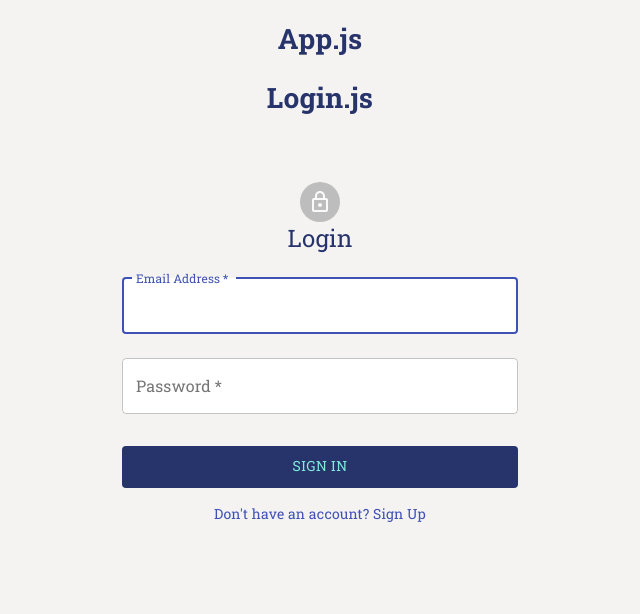
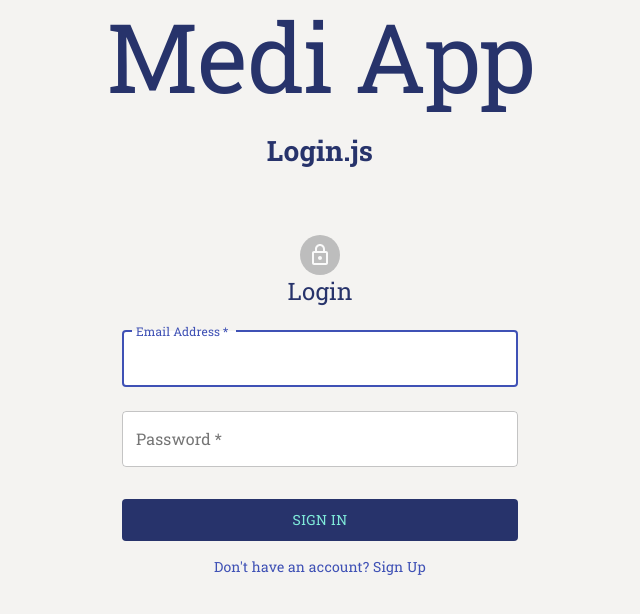
Before and after one commit to berit-stange/medication-counter-app-react, a React (Create React App) app: page /login in a window 1280 px wide. Shown: the top 614 px of the page, without its empty margins (320-960 px from the left). Built offline with nearby package versions, Linux system fonts and the light colour scheme.

Commit message:
changed title

```diff
--- a/src/App.js
+++ b/src/App.js
@@ -1,5 +1,6 @@
 import React from 'react';
 import { BrowserRouter as Router, Route, Switch } from 'react-router-dom';
+import Typography from '@material-ui/core/Typography';
 import Home from './pages/Home';
 import Login from './pages/Login';
 import Signup from './pages/Signup';
@@ -9,12 +10,20 @@ function App() {
 
   return (
     <div>
-      <h1>App.js</h1>
+      {/* <h1>App.js</h1> */}
+      <Typography variant="h1" noWrap>
+        Medi App
+      </Typography>
       <Router>
         <div>
           <Switch>
             <Route exact path="/" component={Home} />
-            <Route exact path="/login" component={Login} />
+            {/* <Route exact path="/login" component={Login} /> */}
+            <Route path="/login" render={() => {
+              return <div>
+                <Login />
+              </div>
+            }} />
             <Route exact path="/signup" component={Signup} />
           </Switch>
         </div>
```
